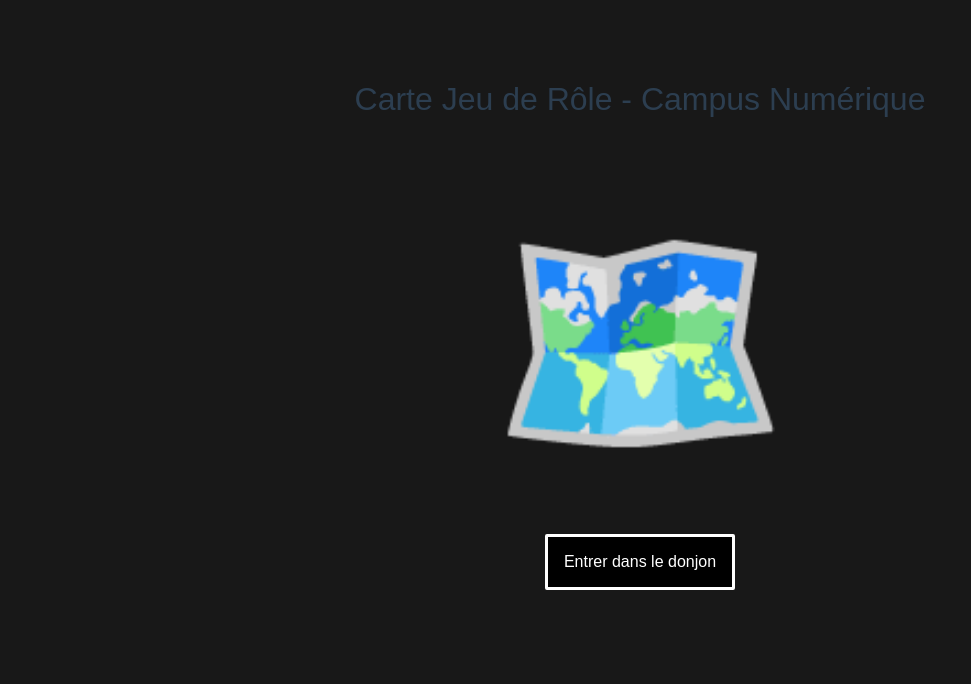
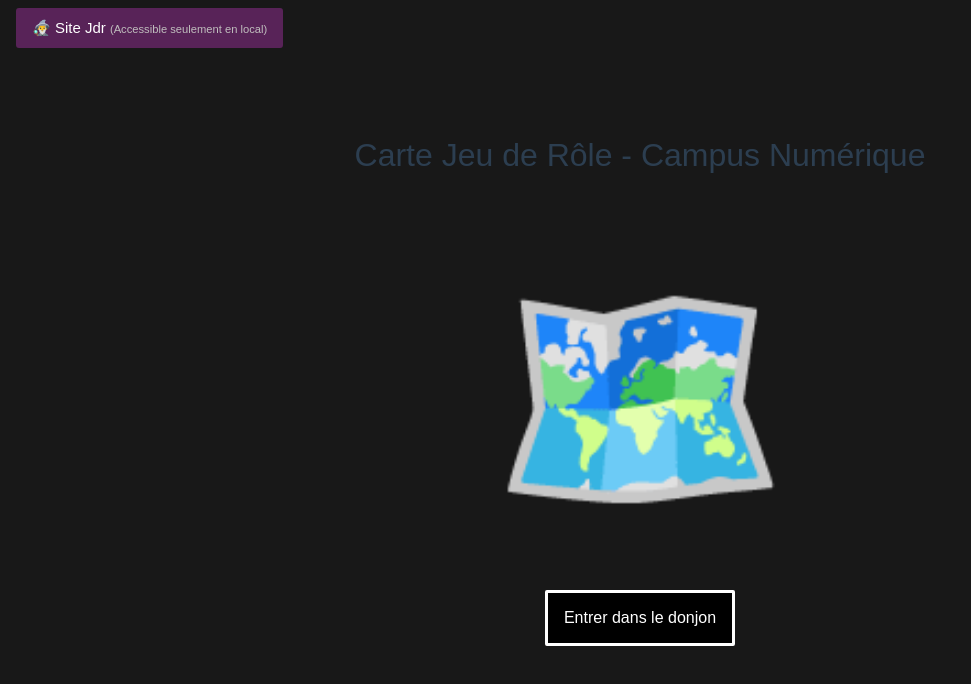
Before and after one commit to Alopekos/RPG-map-campus-numerique, a Vue app: page / in a window 1280 px wide. Shown: the top 684 px of the page, without its empty margins (0-971 px from the left). Built offline with nearby package versions, Linux system fonts and the light colour scheme; a web font is replaced by a local one.

Commit message:
Link to RPG website

```diff
--- a/src/App.vue
+++ b/src/App.vue
@@ -1,6 +1,12 @@
 <script setup></script>
 
 <template>
+  <nav>
+    <a href="http://172.22.114.110/"
+      >🧙‍♂️ Site Jdr
+      <span class="parenthesis">(Accessible seulement en local)</span></a
+    >
+  </nav>
   <router-view></router-view>
 </template>
 <style>
--- a/src/assets/main.css
+++ b/src/assets/main.css
@@ -2,6 +2,33 @@
 
 #app {
   height: 100svh;
+}
+nav {
+  display: flex;
+  align-items: center;
+  justify-content: start;
+}
+
+nav > a {
+  padding: 1svh 2svh;
+  margin: 1svh 2svh;
+  background-color: rgb(88, 35, 88);
+  border-radius: 3px;
+  text-decoration: none;
+  color: white;
+  z-index: 10;
+  cursor: pointer;
+  transition: 0.3s;
+}
+
+nav > a:hover {
+  transition: 0.7s;
+  background-color: rgb(24, 9, 24);
+}
+
+.parenthesis {
+  font-size: 0.7rem;
+  color: rgb(192, 190, 190);
 }
 
 body {
```
